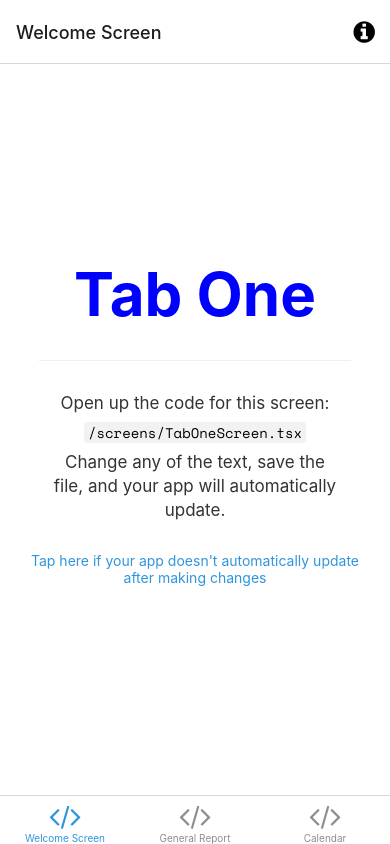
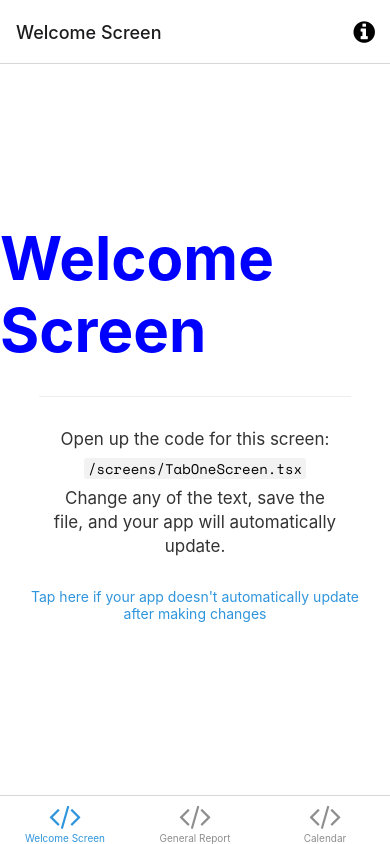
Before and after one commit to mohfujulm/financebros, a React Native app: screen /TabOne in a window 390 px wide. Built offline with nearby package versions, Linux system fonts and the light colour scheme; what expo-linking would draw is missing.

Commit message:
minor change to tab names

```diff
--- a/screens/TabOneScreen.tsx
+++ b/screens/TabOneScreen.tsx
@@ -11,7 +11,7 @@ import { RootTabScreenProps } from '../types';
 export default function TabOneScreen({ navigation }: RootTabScreenProps<'TabOne'>) {
   return (
     <View style={styles.container}>
-      <Text style={styles.title}>Tab One</Text>
+      <Text style={styles.title}>Welcome Screen</Text>
       <View style={styles.separator} lightColor="#eee" darkColor="rgba(255,255,255,0.1)" />
       <EditScreenInfo path="/screens/TabOneScreen.tsx" />
     </View>
--- a/screens/TabTwoScreen.tsx
+++ b/screens/TabTwoScreen.tsx
@@ -10,7 +10,7 @@ import { Text, View } from '../components/Themed';
 export default function TabTwoScreen() {
   return (
     <View style={styles.container}>
-      <Text style={styles.title}>Tab Two</Text>
+      <Text style={styles.title}>General Report</Text>
       <View style={styles.separator} lightColor="#eee" darkColor="rgba(255,255,255,0.1)" />
       <EditScreenInfo path="/screens/TabTwoScreen.tsx" />
     </View>
```
